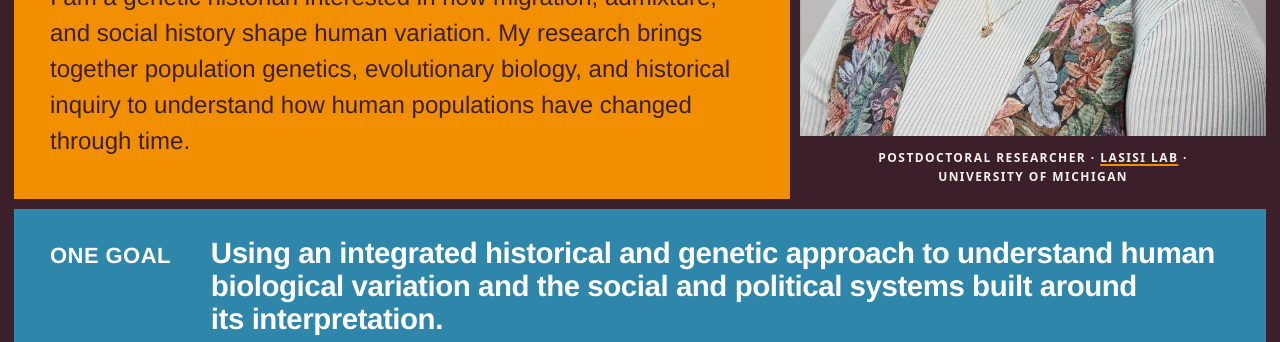
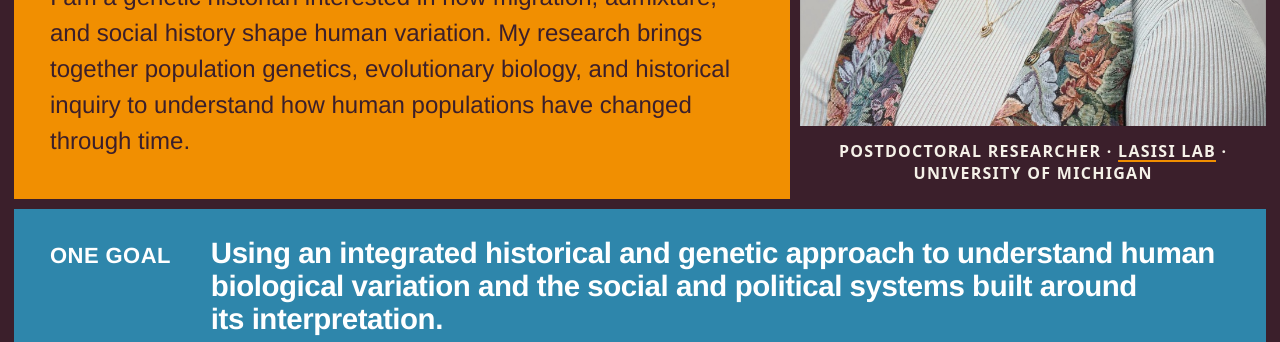
Before and after one commit to ypryor/personal-website, an Astro site: page / in a window 1280 px wide. Shown: the part 458-800 px from the top of the page. Built offline with nearby package versions, Linux system fonts and the light colour scheme; Astro itself is replaced by a stand-in of ours.

Commit message:
Home: larger caption under the portrait
Co-Authored-By: Claude Fable 5.2 <noreply@anthropic.com>

```diff
--- a/src/styles/global.css
+++ b/src/styles/global.css
@@ -804,10 +804,11 @@ main.blocks > .section.dark a:hover {
   bottom: 0;
   background: var(--ink);
   color: var(--paper);
-  padding: 12px 18px;
+  padding: 14px 18px;
   font-weight: 700;
-  font-size: 0.75rem;
-  letter-spacing: 0.12em;
+  font-size: 1rem;
+  line-height: 1.4;
+  letter-spacing: 0.08em;
   text-transform: uppercase;
   text-align: center;
 }
```
